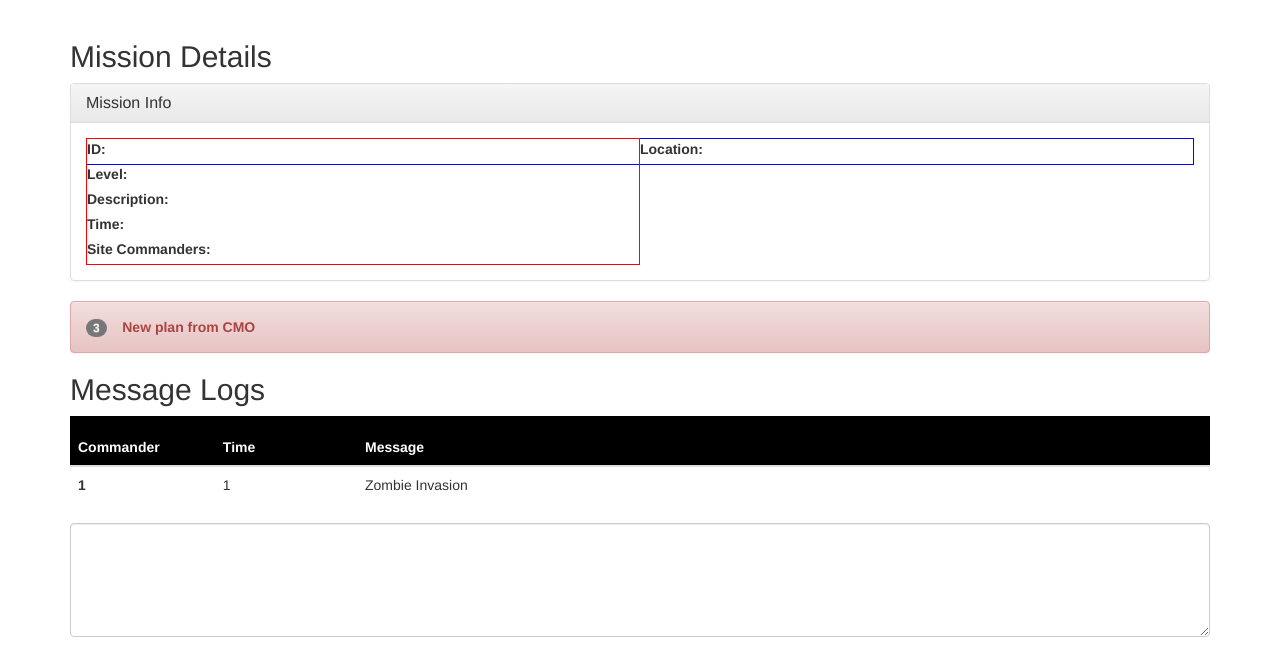
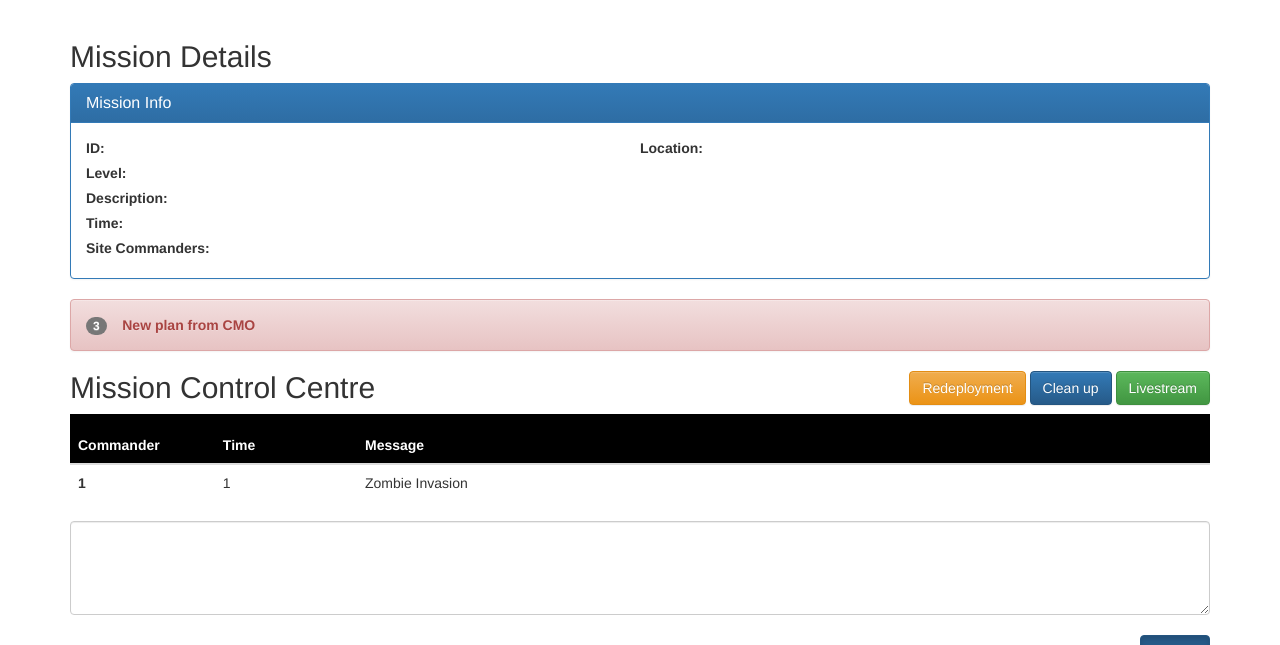
Before and after one commit to efssad2018/efssad, a Django app: page / in a window 1280 px wide. Shown: the part 52-697 px from the top of the page. Run offline with Django 3.2, Linux system fonts and the light colour scheme; some libraries are stand-ins or nearby versions.

Commit message:
MCmission updated

```diff
--- a/efssad_front/templates/efssad_front/MCmission.html
+++ b/efssad_front/templates/efssad_front/MCmission.html
@@ -10,7 +10,7 @@
 <div class="container">
     <h2>Mission Details</h2>
     <div class="panel-group" id="missionDetail">
-        <div class="panel panel-default">
+        <div class="panel panel-primary">
             <div class="panel-heading">
                 <h4 class="panel-title">
                     <a data-toggle="collapse" data-parent="#missionDetail" href="#collapse1">Mission Info</a>
@@ -18,7 +18,7 @@
             </div>
             <div id="collapse1" class="panel-collapse collapse in">
                 <div class="panel-body">
-                    <div style="float:left; width: 50%; border:1px solid red;">
+                    <div style="float:left; width: 50%; #border:1px solid red;">
                         <label>ID:</label>
                         <span id="missionID"></span>
                         <br/>
@@ -35,11 +35,17 @@
 
                         <br/>
                     </div>
-                    <div style="border:1px solid blue;">
+                    <!--<div id="map">test</div>-->
+                    <div style="#border:1px solid blue;">
                         <label>Location:</label>
                         <br/>
                         <div id="locationMap" style="width=300px;height=250px;">
                             <!--{#% leaflet_map "yourmap" %}-->
+                            <!--<form method="POST" action="#">{% csrf_token %}-->
+                                <!--{{ form.media }}-->
+                                <!--{{ form.as_p }}-->
+                            <!--</form>-->
+
                         </div>
                     </div>
                 </div>
@@ -59,7 +65,14 @@
         </div>
     </a>
 
-    <h2>Message Logs</h2>
+    <div id="btnGroup" style="float:right">
+        <button type="button" class="btn btn-warning">Redeployment</button>
+        <button type="button" class="btn btn-primary">Clean up</button>
+        <button type="button" class="btn btn-success">Livestream</button>
+    </div>
+
+
+    <h2>Mission Control Centre</h2>
 
     <table class="table">
         <thead style="background:black; color: white; height: 50px;">
@@ -85,7 +98,7 @@
 
 
     <div class="form-group">
-        <textarea class="form-control" rows="5" id="comment"></textarea>
+        <textarea class="form-control" rows="4" id="comment"></textarea>
         <br>
         <button type="button" class="btn btn-primary active" style="float: right">Submit</button>
     </div>
--- a/efssad_front/templates/efssad_front/master.html
+++ b/efssad_front/templates/efssad_front/master.html
@@ -3,8 +3,7 @@
 <head>
     <meta charset="UTF-8">
     <title>{% block title %} Emergency Force {% endblock %}</title>
-</head>
-<body>
+
     {# Load the tag library #}
     {% load bootstrap3 %}
 
@@ -26,15 +25,21 @@
     <!-- Latest compiled and minified JavaScript -->
     <script src="//netdna.bootstrapcdn.com/bootstrap/3.0.3/js/bootstrap.min.js"></script>
 
-<link rel="stylesheet" type="text/css" href="{% static 'efssad_front/master.css' %}" />
+    <link rel="stylesheet" type="text/css" href="{% static 'efssad_front/master.css' %}"/>
     <link href="https://fonts.googleapis.com/css?family=Orbitron" rel="stylesheet">
 
     <!-- script for toggle -->
     <script src="https://ajax.googleapis.com/ajax/libs/jquery/3.3.1/jquery.min.js"></script>
     <script src="https://maxcdn.bootstrapcdn.com/bootstrap/3.3.7/js/bootstrap.min.js"></script>
 
+    <!-- script for geoposition -->
+    <script src="//ajax.googleapis.com/ajax/libs/jquery/1.8/jquery.min.js"></script>
+    <script async defer
+            src="https://maps.googleapis.com/maps/api/js?key=AIzaSyBafZXPJQ-tfjipjVxsIj1FQfhjbWssvbw&callback=initMap"
+            type="text/javascript"></script>
 
-
+</head>
+<body>
 {% block navbar %}
 <nav class="navbar navbar-inverse">
     <div class="container-fluid">
```
Also changed, not shown: efssad/settings.py (+12 -0 lines), efssad_back/models.py (+6 -1 lines), db.sqlite3. Lines whose indentation alone changed are shown as unchanged.
